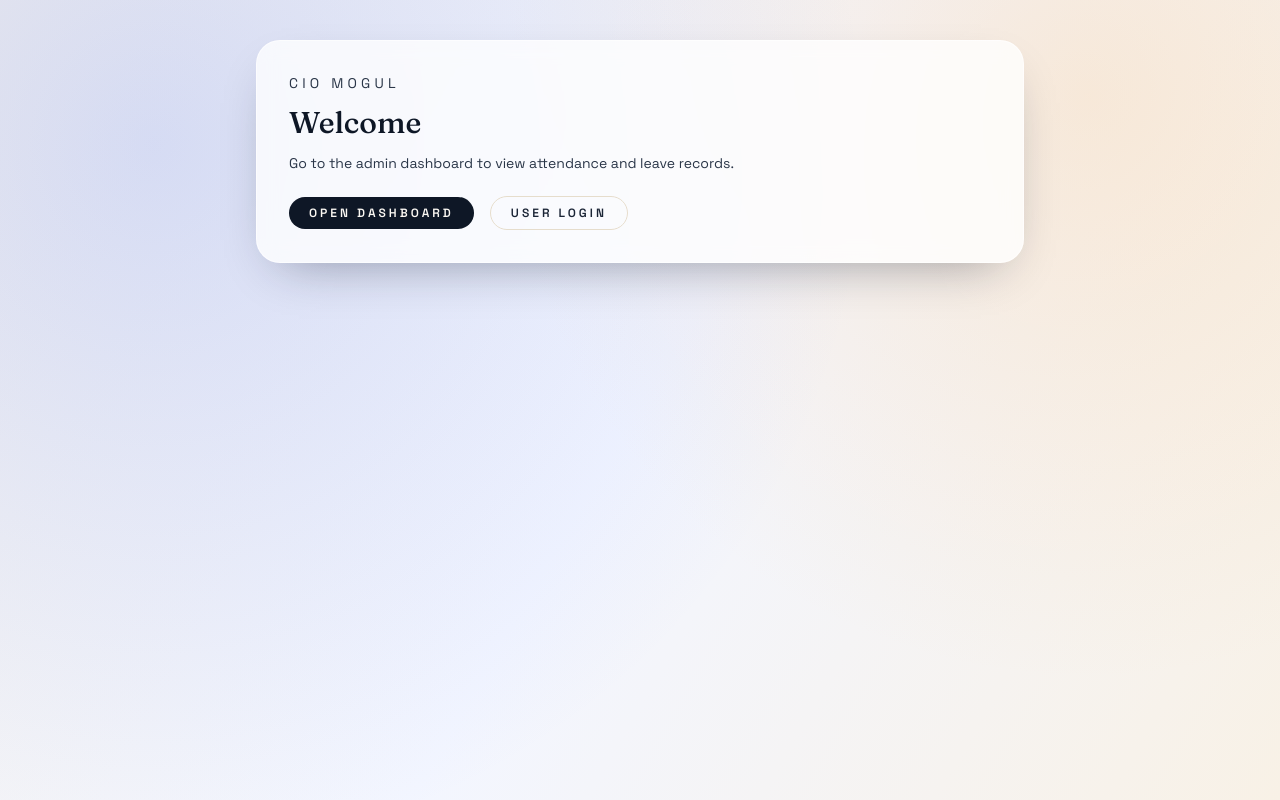
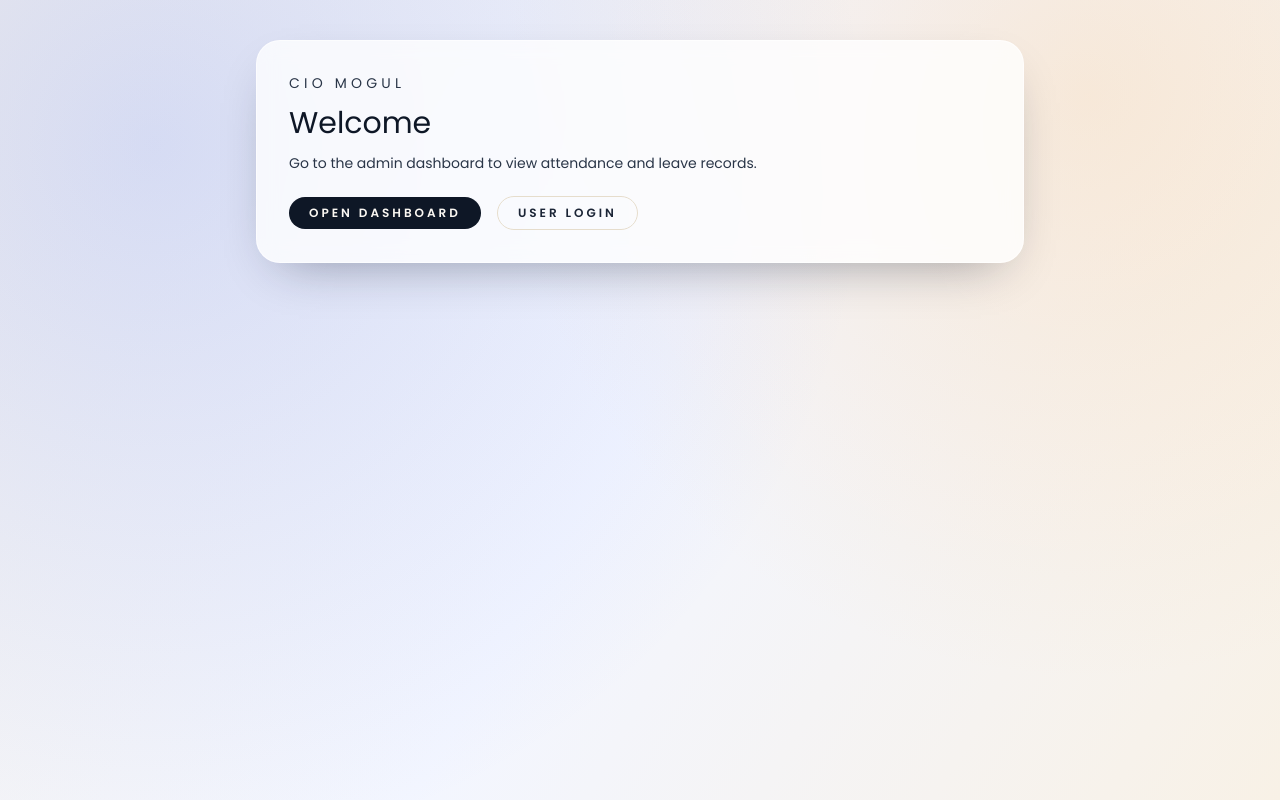
Before and after one commit to nexawebstudiodesign-ux/CIO-Mogul-Tru-Time, a React (Vite) app in the folder frontend/: page / in a window 1280 px wide. Built offline with nearby package versions, Linux system fonts and the light colour scheme; no server answers.

Commit message:
`Update font imports and configurations in index.css and tailwind.config.js`

```diff
--- a/frontend/src/components/SalarySlip.jsx
+++ b/frontend/src/components/SalarySlip.jsx
@@ -109,15 +109,15 @@
           .print-text { font-size: 10.5px !important; line-height: 1.4 !important; }
           .print-heading { font-size: 15px !important; line-height: 1.25 !important; }
           .font-signature {
-            font-family: 'Brush Script MT', cursive;
+            font-family: 'Poppins', ui-sans-serif, system-ui, sans-serif;
             font-size: 20px !important;
           }
           h1, h2, h3 { margin: 4px 0 !important; }
           .space-y-2 > * + * { margin-top: 4px !important; }
         }
         .font-signature {
-          font-family: 'Brush Script MT', 'Lucida Handwriting', cursive;
-          font-style: italic;
+          font-family: 'Poppins', ui-sans-serif, system-ui, sans-serif;
+          font-style: normal;
         }
         .salary-slip-page {
           width: 210mm;
--- a/frontend/src/index.css
+++ b/frontend/src/index.css
@@ -1,4 +1,4 @@
-@import url('https://fonts.googleapis.com/css2?family=Fraunces:wght@500;700&family=Space+Grotesk:wght@400;500;600;700&display=swap');
+@import url('https://fonts.googleapis.com/css2?family=Poppins:ital,wght@0,100;0,200;0,300;0,400;0,500;0,600;0,700;0,800;0,900;1,100;1,200;1,300;1,400;1,500;1,600;1,700;1,800;1,900&display=swap');
 
 @tailwind base;
 @tailwind components;
--- a/frontend/tailwind.config.js
+++ b/frontend/tailwind.config.js
@@ -4,8 +4,8 @@
   theme: {
     extend: {
       fontFamily: {
-        display: ["Fraunces", "serif"],
-        sans: ["Space Grotesk", "ui-sans-serif", "system-ui", "sans-serif"],
+        display: ["Poppins", "ui-sans-serif", "system-ui", "sans-serif"],
+        sans: ["Poppins", "ui-sans-serif", "system-ui", "sans-serif"],
       },
       colors: {
         brand: {
```
